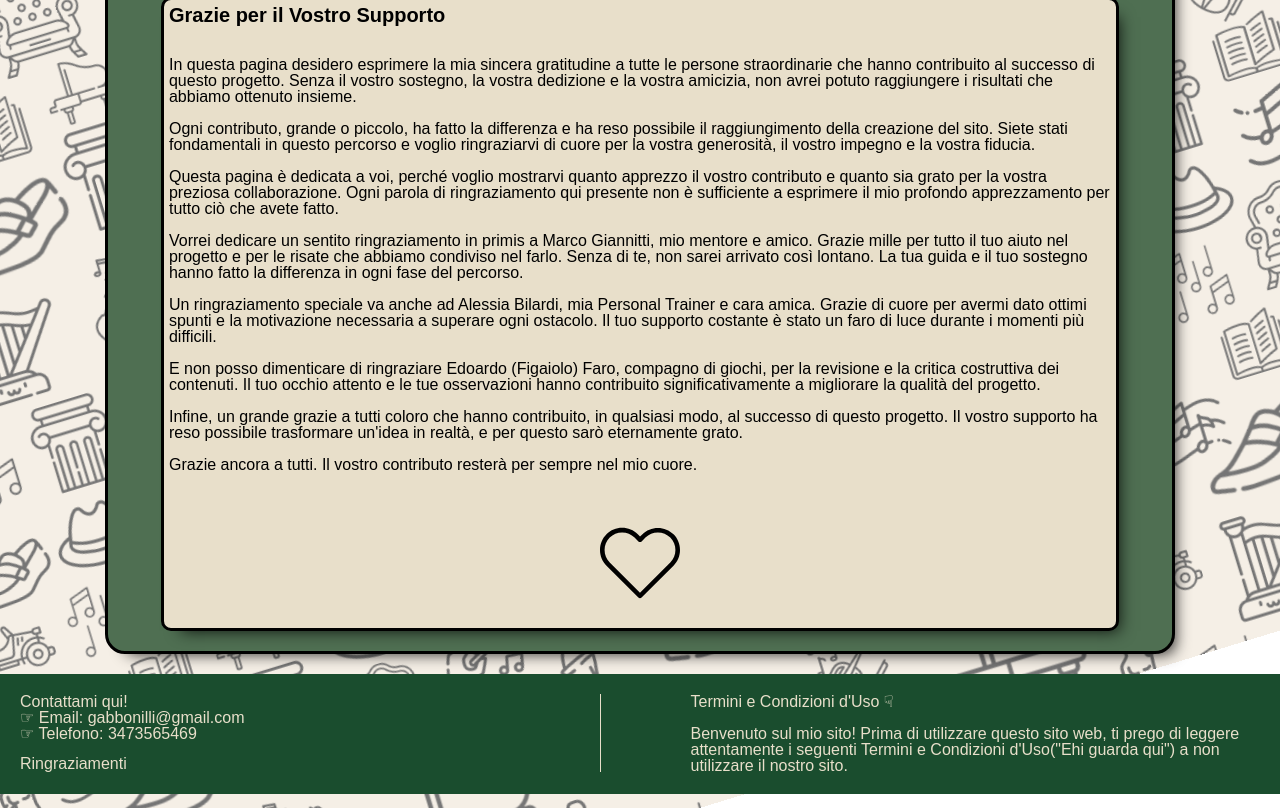
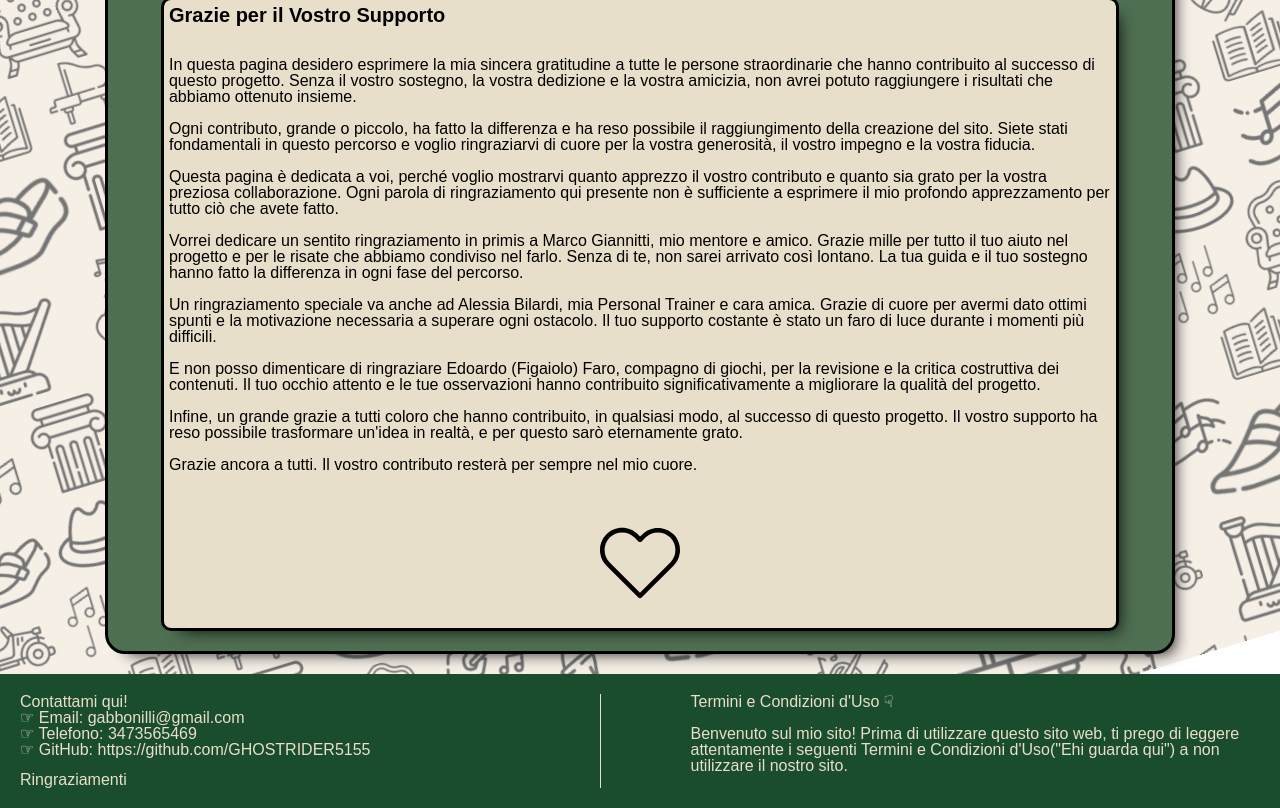
Before and after one commit to GHOSTRIDER5155/Sito-Progetto, a plain HTML site: page Home/Ringraziamenti/ringraziamenti.html in a window 1280 px wide. Shown: the part 243-1051 px from the top of the page. Drawn offline with Linux system fonts and the light colour scheme; a web font is replaced by a local one.

Commit message:
Aggiunto Github a Ringraziamenti

```diff
--- a/Home/Ringraziamenti/ringraziamenti.html
+++ b/Home/Ringraziamenti/ringraziamenti.html
@@ -133,6 +133,13 @@
         <p>☞ <a href="#" id="emailLink">Email: gabbonilli@gmail.com</a></p>
 
         <p>☞ <a href="#" id="phoneLink">Telefono: 3473565469</a></p>
+        <p>
+          ☞
+          <a href="#" id="githubLink"
+            >GitHub: https://github.com/GHOSTRIDER5155</a
+          >
+          <br />
+        </p>
 
         <p href="#" id="Ringraziamenti">Ringraziamenti</p>
       </div>
```
